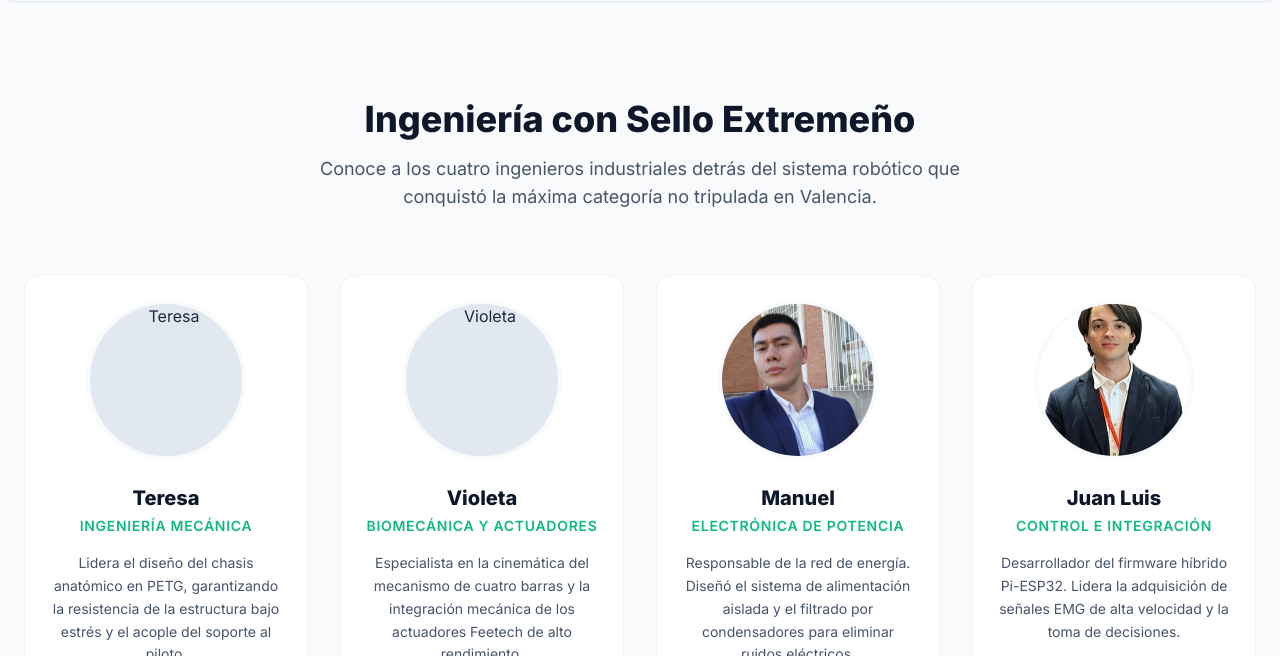
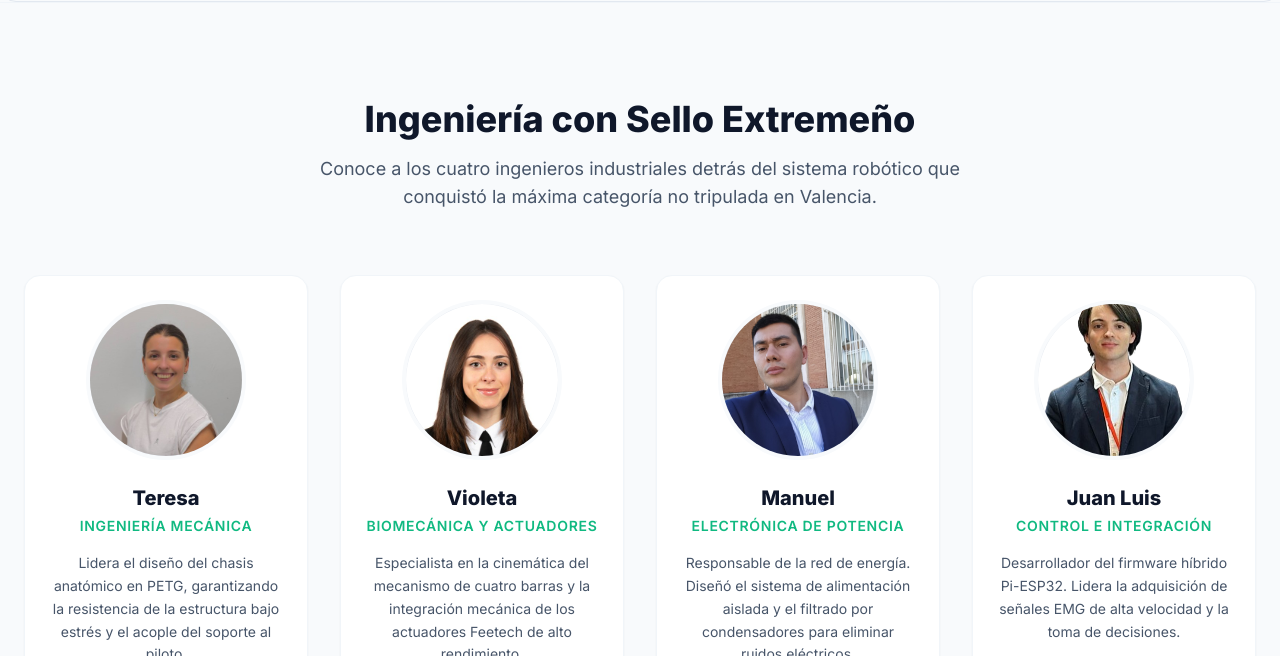
Before and after one commit to Extremanus/extremanus, a plain HTML site: page index.htm in a window 1280 px wide. Shown: the part 6066-6722 px from the top of the page. Drawn offline with nearby package versions, Linux system fonts and the light colour scheme.

Commit message:
Update index.htm

```diff
--- a/index.htm
+++ b/index.htm
@@ -845,7 +845,7 @@
                     <!-- Logo y Texto UEx -->
                     <a href="https://www.unex.es/" target="_blank" class="flex flex-col items-center text-center opacity-60 grayscale hover:grayscale-0 hover:opacity-100 transition-all duration-500 transform hover:-translate-y-1 group">
                         <!-- IMPORTANTE: Sustituye el nombre del archivo por tu logo real -->
-                        <img src="assets/img/logo-uex.jpeg" alt="Universidad de Extremadura" class="h-16 md:h-20 object-contain mb-4 crisp-image">
+                        <img src="assets/img/logo-uex.jpg" alt="Universidad de Extremadura" class="h-16 md:h-20 object-contain mb-4 crisp-image">
                         <span class="font-bold text-slate-600 text-sm md:text-base max-w-[220px] group-hover:text-brand-dark transition-colors">Universidad de Extremadura</span>
                     </a>
 
@@ -949,7 +949,7 @@
                 <!-- Tarjeta Teresa -->
                 <div class="bg-white rounded-2xl p-6 shadow-sm border border-slate-100 text-center hover:shadow-xl hover:-translate-y-1 transition duration-300">
                     <div class="w-40 h-40 mx-auto bg-slate-200 rounded-full mb-6 overflow-hidden border-4 border-slate-50">
-                        <img src="assets/img/Teresa.jpeg" alt="Teresa" class="w-full h-full object-cover crisp-image">
+                        <img src="assets/img/Teresa.jpg" alt="Teresa" class="w-full h-full object-cover crisp-image">
                     </div>
                     <h3 class="text-xl font-bold text-brand-dark mb-1">Teresa</h3>
                     <span class="text-brand-accent font-semibold text-sm uppercase tracking-wider block mb-4">Ingeniería Mecánica</span>
@@ -962,7 +962,7 @@
                 <!-- Tarjeta Violeta -->
                 <div class="bg-white rounded-2xl p-6 shadow-sm border border-slate-100 text-center hover:shadow-xl hover:-translate-y-1 transition duration-300">
                     <div class="w-40 h-40 mx-auto bg-slate-200 rounded-full mb-6 overflow-hidden border-4 border-slate-50">
-                        <img src="assets/img/Violeta.jpeg" alt="Violeta" class="w-full h-full object-cover crisp-image">
+                        <img src="assets/img/Violeta.jpg" alt="Violeta" class="w-full h-full object-cover crisp-image">
                     </div>
                     <h3 class="text-xl font-bold text-brand-dark mb-1">Violeta</h3>
                     <span class="text-brand-accent font-semibold text-sm uppercase tracking-wider block mb-4">Biomecánica y Actuadores</span>
```
